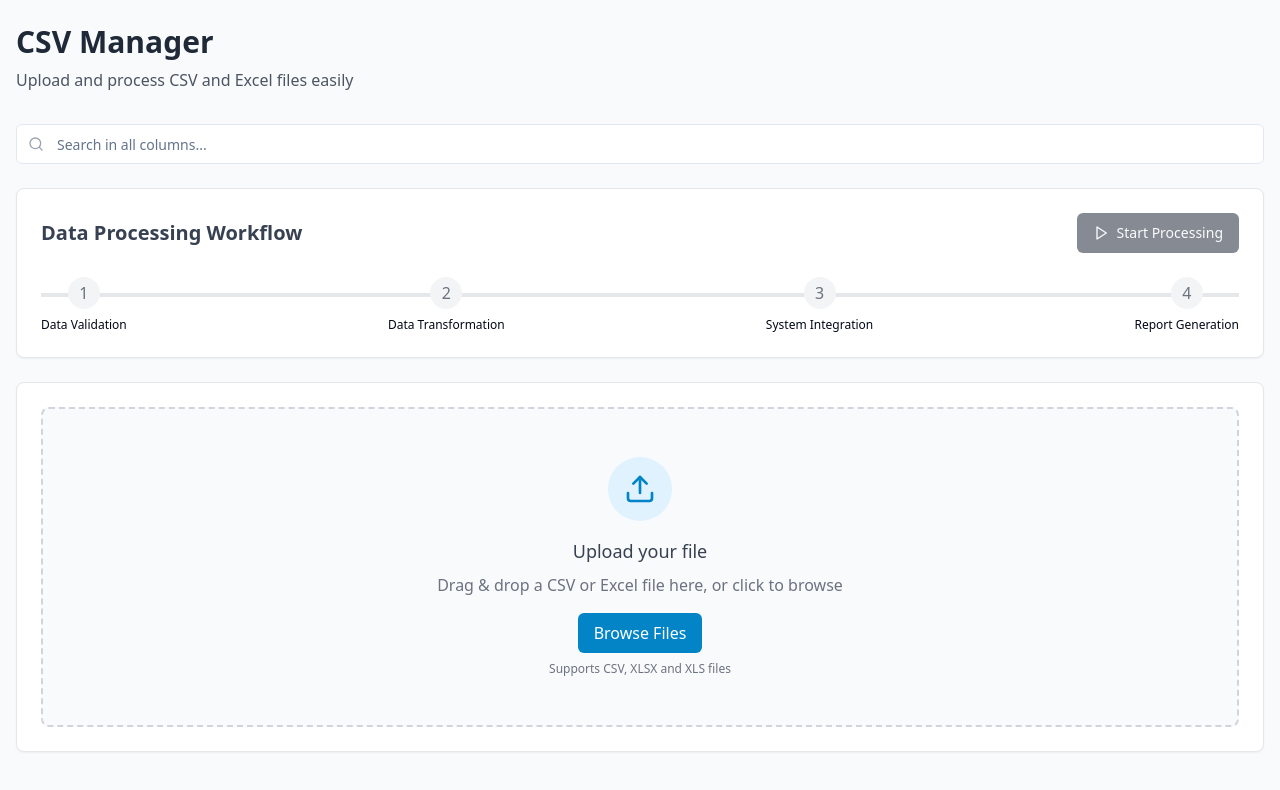
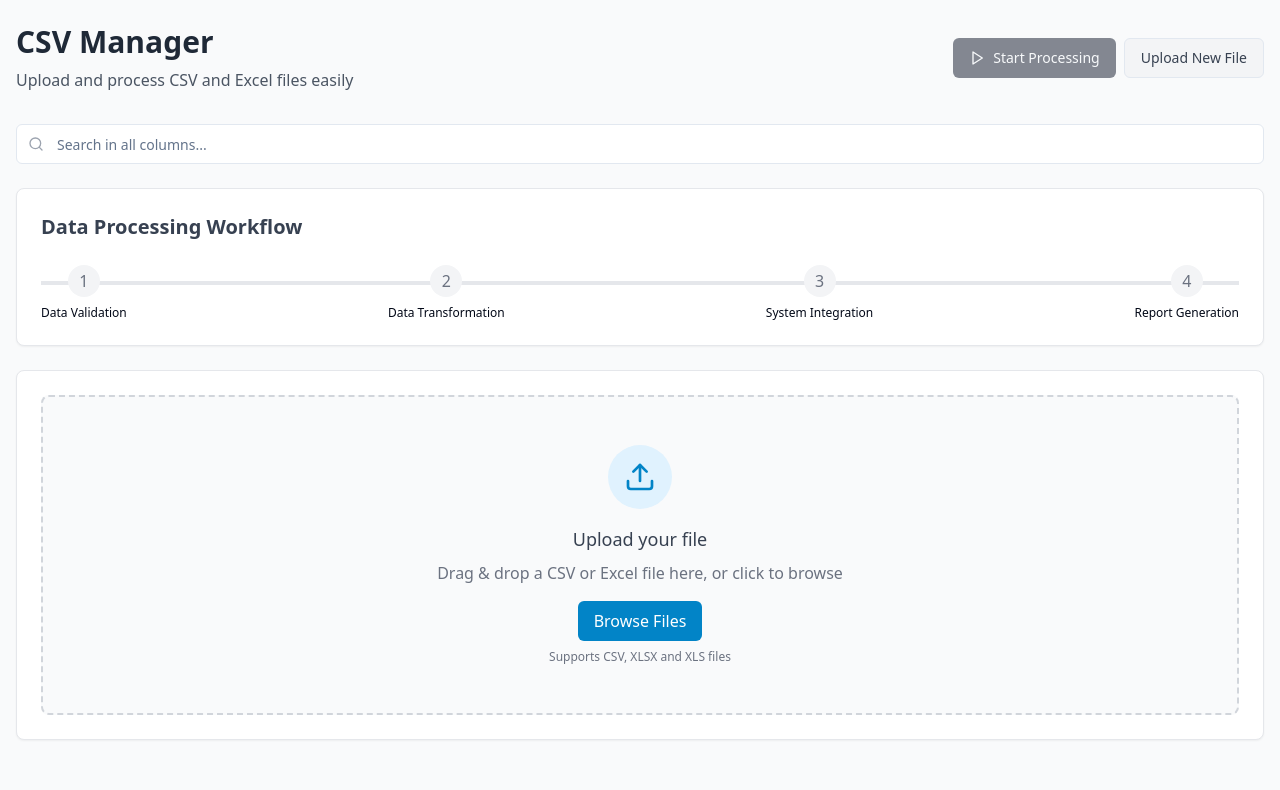
Before and after one commit to prolifiktech/csv-sidekick, a React (Vite) app: page / in a window 1280 px wide. Shown: the top 790 px of the page. Built offline with nearby package versions, Linux system fonts and the light colour scheme.

Commit message:
Move processing button
Move the "Start Processing" button to the top right of the dashboard, alongside the "Upload New File" button.  Both buttons will now be visible on app load, regardless of whether data has been uploaded.

```diff
--- a/src/components/Dashboard.tsx
+++ b/src/components/Dashboard.tsx
@@ -7,6 +7,7 @@ import WorkflowProcessor from "./WorkflowProcessor";
 import { toast } from "sonner";
 import { Card, CardContent } from "@/components/ui/card";
 import { Button } from "@/components/ui/button";
+import { Play } from "lucide-react";
 
 // Define the expected data structure
 export type DataRow = Record<string, string | number | boolean | null>;
@@ -22,6 +23,8 @@ const Dashboard = () => {
   const [searchTerm, setSearchTerm] = useState("");
   const [isLoading, setIsLoading] = useState(false);
   const [showWorkflow, setShowWorkflow] = useState(true);
+  const [workflowStarted, setWorkflowStarted] = useState(false);
+  const [currentStepId, setCurrentStepId] = useState<number | null>(null);
 
   const handleFileUpload = (fileData: DataRow[], headers: string[]) => {
     setData(fileData);
@@ -62,6 +65,16 @@ const Dashboard = () => {
     setColumns([]);
     setFilters([]);
     setSearchTerm("");
+    setWorkflowStarted(false);
+    setCurrentStepId(null);
+  };
+
+  const startWorkflow = () => {
+    if (data.length === 0) {
+      toast.error("No data available. Please upload a file first.");
+      return;
+    }
+    setWorkflowStarted(true);
   };
 
   return (
@@ -73,14 +86,23 @@ const Dashboard = () => {
             Upload and process CSV and Excel files easily
           </p>
         </div>
-        {data.length > 0 && (
+        <div className="flex gap-2">
+          <Button
+            onClick={startWorkflow}
+            disabled={data.length === 0 || currentStepId !== null || workflowStarted}
+            className="flex items-center gap-2"
+          >
+            <Play className="h-4 w-4" />
+            Start Processing
+          </Button>
           <Button
             onClick={resetData}
-            className="text-sm px-3 py-1 bg-gray-100 hover:bg-gray-200 text-gray-700 rounded-md transition"
+            className="text-sm bg-gray-100 hover:bg-gray-200 text-gray-700"
+            variant="outline"
           >
             Upload New File
           </Button>
-        )}
+        </div>
       </header>
 
       <FilterBar
@@ -93,7 +115,13 @@ const Dashboard = () => {
       {/* Display workflow processor first, above the upload box */}
       <Card className="mt-6 border border-gray-200 shadow-sm">
         <CardContent className="p-6">
-          <WorkflowProcessor data={data} isActive={showWorkflow} />
+          <WorkflowProcessor
+            data={data}
+            isActive={showWorkflow}
+            workflowStarted={workflowStarted}
+            onWorkflowComplete={() => setWorkflowStarted(false)}
+            onStepChange={setCurrentStepId}
+          />
         </CardContent>
       </Card>
 
--- a/src/components/WorkflowProcessor.tsx
+++ b/src/components/WorkflowProcessor.tsx
@@ -1,7 +1,7 @@
+
 import { useState, useEffect } from "react";
-import { Button } from "@/components/ui/button";
 import { Progress } from "@/components/ui/progress";
-import { Play, CheckCircle, RefreshCw, AlertCircle, Circle } from "lucide-react";
+import { CheckCircle, RefreshCw, AlertCircle, Circle } from "lucide-react";
 import { toast } from "sonner";
 import { cn } from "@/lib/utils";
 import { Separator } from "@/components/ui/separator";
@@ -20,9 +20,18 @@ export interface WorkflowStep {
 interface WorkflowProcessorProps {
   data: any[];
   isActive: boolean;
+  workflowStarted: boolean;
+  onWorkflowComplete: () => void;
+  onStepChange: (stepId: number | null) => void;
 }
 
-const WorkflowProcessor = ({ data, isActive }: WorkflowProcessorProps) => {
+const WorkflowProcessor = ({
+  data,
+  isActive,
+  workflowStarted,
+  onWorkflowComplete,
+  onStepChange
+}: WorkflowProcessorProps) => {
   const [steps, setSteps] = useState<WorkflowStep[]>([
     { id: 1, name: "Data Validation", description: "Validating data format and integrity", status: "idle", progress: 0 },
     { id: 2, name: "Data Transformation", description: "Converting data to required format", status: "idle", progress: 0 },
@@ -31,7 +40,6 @@ const WorkflowProcessor = ({ data, isActive }: WorkflowProcessorProps) => {
   ]);
 
   const [currentStepId, setCurrentStepId] = useState<number | null>(null);
-  const [workflowStarted, setWorkflowStarted] = useState(false);
   const [overallProgress, setOverallProgress] = useState(0);
 
   // Calculate overall progress
@@ -42,10 +50,25 @@ const WorkflowProcessor = ({ data, isActive }: WorkflowProcessorProps) => {
     }
   }, [steps, workflowStarted]);
 
+  // Start workflow when workflowStarted prop changes
+  useEffect(() => {
+    if (workflowStarted && currentStepId === null) {
+      // Reset all steps
+      setSteps(prevSteps =>
+        prevSteps.map(step => ({
+          ...step,
+          status: "idle",
+          progress: 0
+        }))
+      );
+      processStep(1);
+    }
+  }, [workflowStarted]);
+
   // Simulate processing for a specific step
   const processStep = async (stepId: number) => {
     if (data.length === 0) {
-      toast.error("No data available. Please upload a file first.");
+      onWorkflowComplete();
       return;
     }
 
@@ -54,6 +77,7 @@ const WorkflowProcessor = ({ data, isActive }: WorkflowProcessorProps) => {
 
     // Update the current step
     setCurrentStepId(stepId);
+    onStepChange(stepId);
 
     // Set the step status to running
     setSteps(prevSteps => {
@@ -102,28 +126,18 @@ const WorkflowProcessor = ({ data, isActive }: WorkflowProcessorProps) => {
 
       if (allPreviousCompleted) {
         setCurrentStepId(nextStepId);
+        onStepChange(nextStepId);
         processStep(nextStepId);
       } else {
         setCurrentStepId(null);
+        onStepChange(null);
+        onWorkflowComplete();
       }
     } else {
       setCurrentStepId(null);
+      onStepChange(null);
+      onWorkflowComplete();
     }
-  };
-
-  // Start the workflow from the beginning
-  const startWorkflow = () => {
-    // Reset all steps
-    setSteps(prevSteps =>
-      prevSteps.map(step => ({
-        ...step,
-        status: "idle",
-        progress: 0
-      }))
-    );
-
-    setWorkflowStarted(true);
-    processStep(1);
   };
 
   // Rerun a specific step
@@ -168,16 +182,7 @@ const WorkflowProcessor = ({ data, isActive }: WorkflowProcessorProps) => {
       <div className="flex flex-col space-y-6">
         <div className="flex items-center justify-between">
           <h2 className="text-xl font-semibold text-gray-700">Data Processing Workflow</h2>
-          {!workflowStarted ? (
-            <Button
-              onClick={startWorkflow}
-              disabled={data.length === 0 || currentStepId !== null}
-              className="flex items-center gap-2"
-            >
-              <Play className="h-4 w-4" />
-              Start Processing
-            </Button>
-          ) : (
+          {workflowStarted && (
             <div className="flex items-center gap-2">
               <span className="text-sm text-gray-500">Overall Progress:</span>
               <Progress value={overallProgress} className="w-36 h-2" />
```
